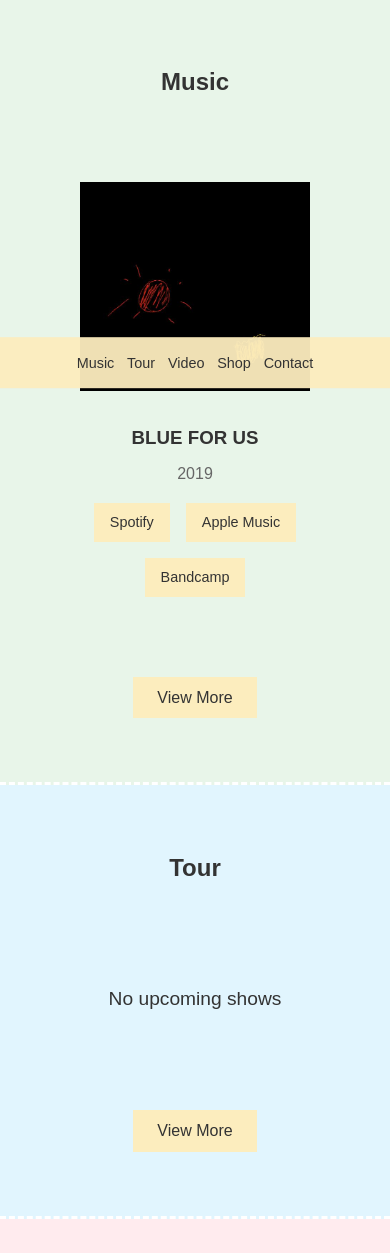
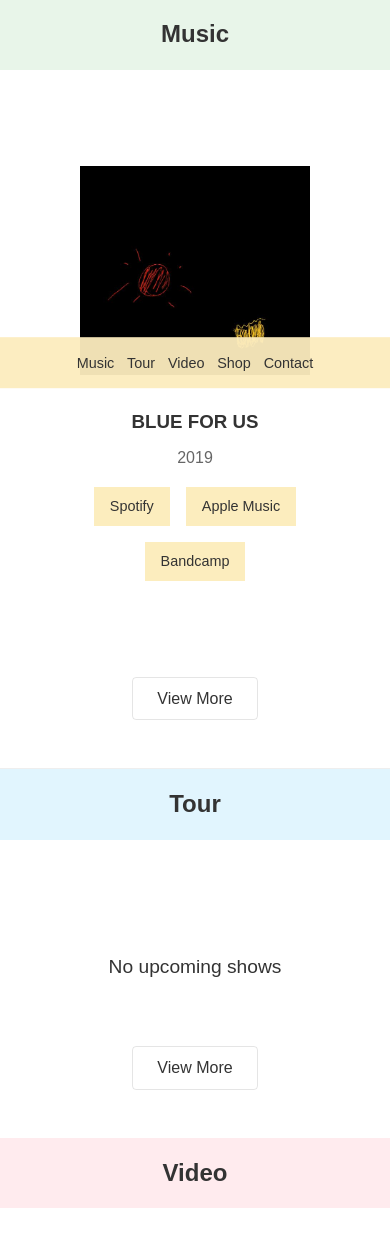
Before and after one commit to mang2/yellowtest, a PHP site: page / in a window 390 px wide. Shown: the part 507-1760 px from the top of the page. Run offline with PHP 8.4, Linux system fonts and the light colour scheme; some web fonts are replaced.

Commit message:
Update section colors and mobile styles

```diff
--- a/styles.css
+++ b/styles.css
@@ -65,34 +65,54 @@ main {
 section {
     background: #fff;
     padding: 4rem 2rem;
-    border-bottom: 3px dashed #FCEDBE;
+    margin: 0;
+    border-bottom: none;
 }
 
 /* index 페이지의 섹션 배경색 */
-.home #music {
-    background-color: #E8F5E9;
-    border-bottom: 3px dashed #fff;
+.home section {
+    background: #fff;
+    border-bottom: 1px solid #eee;
+    padding: 0 2rem;
 }
 
-.home #video {
-    background-color: #FFEBEE;
-    border-bottom: 3px dashed #fff;
+.home section:last-child {
+    border-bottom: none;
 }
 
-.home #tour {
-    background-color: #E1F5FE;
-    border-bottom: 3px dashed #fff;
+/* index 페이지의 타이틀 배경색 */
+.home #music h2 {
+    background-color: #E8F5E9;
+    padding: 1rem 2rem;
+    margin: 0 -2rem 3rem -2rem;
+    border-radius: 0;
 }
 
-.home #shop {
+.home #video h2 {
+    background-color: #FFEBEE;
+    padding: 1rem 2rem;
+    margin: 0 -2rem 3rem -2rem;
+    border-radius: 0;
+}
+
+.home #tour h2 {
+    background-color: #E1F5FE;
+    padding: 1rem 2rem;
+    margin: 0 -2rem 3rem -2rem;
+    border-radius: 0;
+}
+
+.home #shop h2 {
     background-color: #F3E5F5;
-    border-bottom: 3px dashed #fff;
+    padding: 1rem 2rem;
+    margin: 0 -2rem 3rem -2rem;
+    border-radius: 0;
 }
 
 /* 기존의 짝수 섹션 스타일 제거 */
 section:nth-child(even) {
     background: inherit;
-    border-bottom: 3px dashed #fff;
+    border-bottom: none;
 }
 
 section:last-child {
@@ -102,7 +122,7 @@ section:last-child {
 h2 {
     font-family: 'PFStardust', sans-serif;
     text-align: center;
-    margin-bottom: 2rem;
+    margin-bottom: 3rem;
 }
 
 /* Grid Layout */
@@ -112,7 +132,8 @@ h2 {
     display: grid;
     grid-template-columns: repeat(auto-fit, minmax(250px, 1fr));
     gap: 2rem;
-    padding: 2rem;
+    padding: 0;
+    margin-bottom: 3rem;
 }
 
 /* Subscription Form Styles */
@@ -498,21 +519,36 @@ textarea {
 /* Section Link Styles */
 .section-link {
     text-align: center;
-    margin-top: 2rem;
+    margin-top: 0;
+    padding-bottom: 3rem;
 }
 
+/* View More 버튼 기본 스타일 */
 .view-more {
     display: inline-block;
     padding: 0.5rem 1.5rem;
-    background: #FCEDBE;
     color: #333;
     text-decoration: none;
-    transition: background 0.3s ease;
-    font-family: 'PFStardust', sans-serif;
+    transition: all 0.3s ease;
+    border-radius: 4px;
+    border: 1px solid rgba(0, 0, 0, 0.1);
+    background: transparent;
 }
 
-.view-more:hover {
-    background: #FED46E;
+/* 각 섹션별 View More 버튼 색상 제거 */
+.home #music .view-more,
+.home #video .view-more,
+.home #tour .view-more,
+.home #shop .view-more {
+    background-color: transparent;
+}
+
+/* 호버 효과 수정 */
+.home #music .view-more:hover,
+.home #video .view-more:hover,
+.home #tour .view-more:hover,
+.home #shop .view-more:hover {
+    background-color: rgba(0, 0, 0, 0.05);
 }
 
 /* Tour Item Styles */
@@ -705,32 +741,31 @@ h1, h2, h3, h4, h5, h6,
 .section-header {
     padding: 2rem;
     margin-bottom: 3rem;
-    margin-top: -4rem;
     margin-left: -2rem;
     margin-right: -2rem;
     box-sizing: border-box;
     position: relative;
     left: 0;
-    width: calc(100% + 4rem);  /* section의 padding을 고려한 너비 */
+    width: calc(100% + 4rem);
 }
 
 /* 각 페이지별 타이틀 배경색 커스터마이징 */
 #music .section-header {
-    background-color: #E8F5E9;  /* 연한 초록색 */
+    background-color: #E8F5E9;
 }
 
 #video .section-header {
-    background-color: #FFEBEE;  /* 연한 빨간색 (contact와 동일) */
+    background-color: #FFEBEE;
 }
 
 #tour .section-header {
-    background-color: #E1F5FE;  /* 하늘색 */
+    background-color: #E1F5FE;
 }
 
 #shop .section-header {
-    background-color: #F3E5F5;  /* 연한 보라색 */
+    background-color: #F3E5F5;
 }
 
 #contact .section-header {
-    background-color: #FFEBEE;  /* 연한 빨간색 */
+    background-color: #FFEBEE;
 }
```
